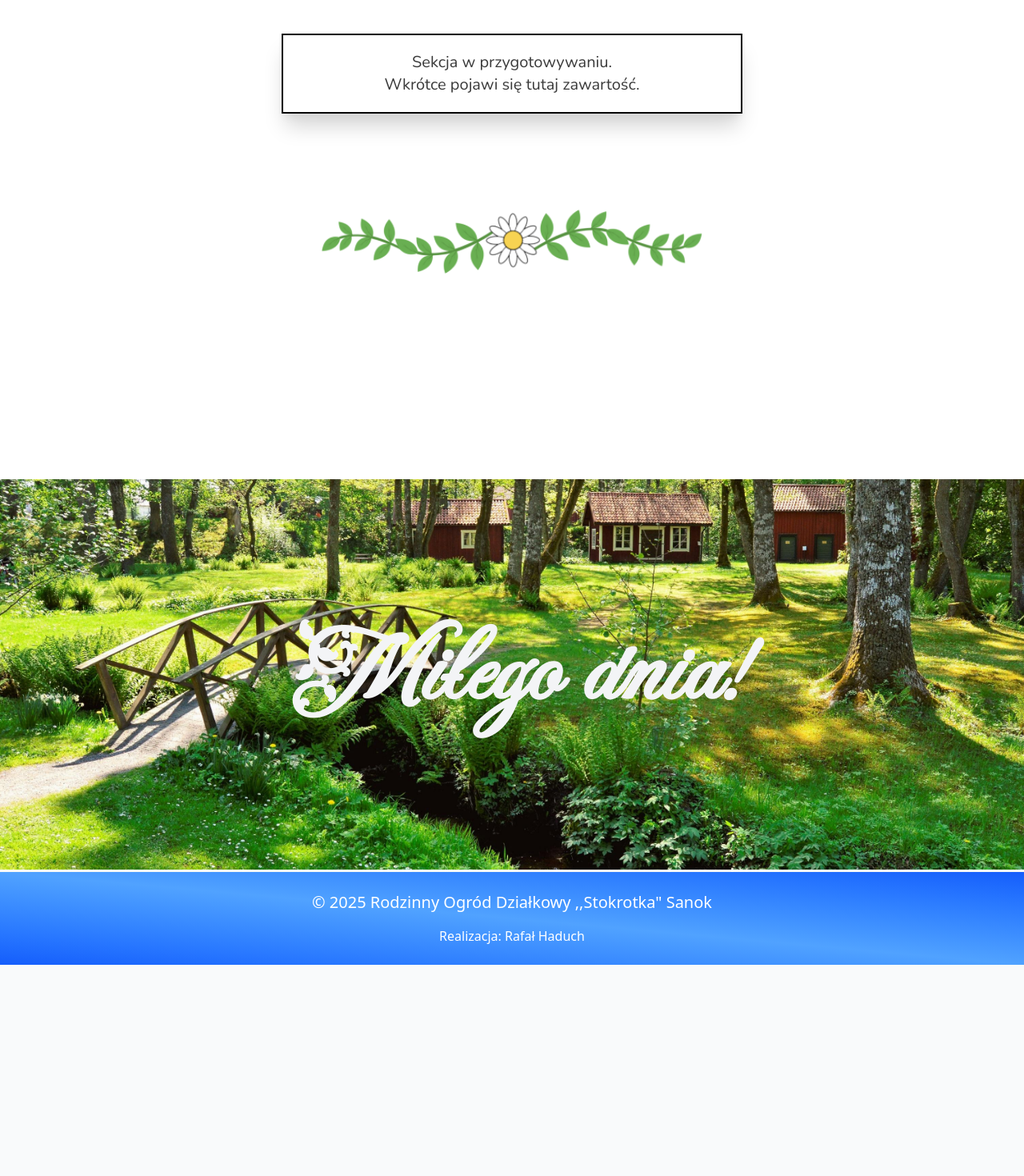
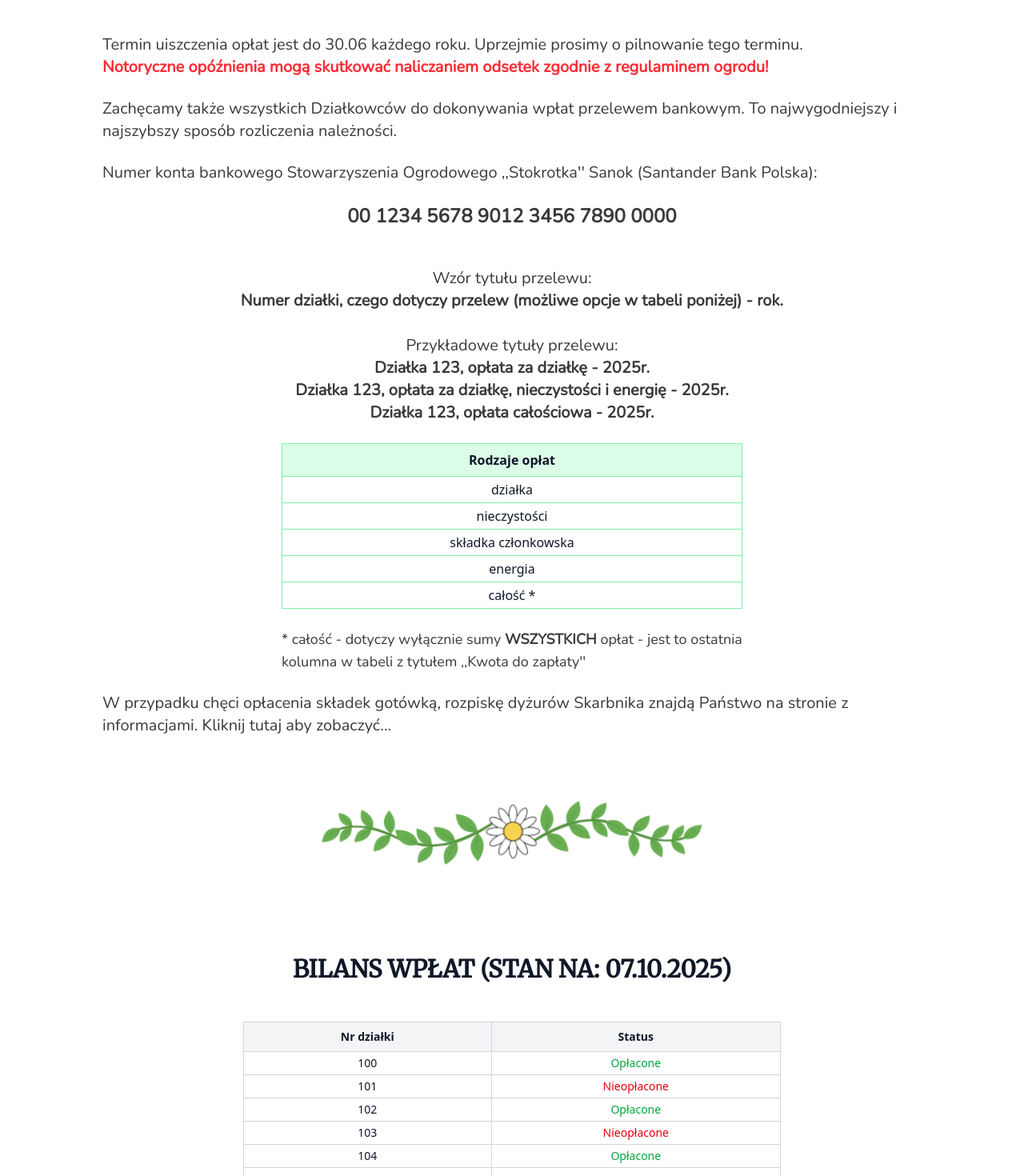
Before and after one commit to rafal-haduch/rod-stokrotka-portal, a Next.js app: page /fees in a window 1280 px wide. Shown: the part 760-2230 px from the top of the page at 80% size. Before the commit the page ends 1966 px from the top, so only its background shows below. Built offline with nearby package versions, Linux system fonts and the light colour scheme.

Commit message:
feat: add a lot of content to subpages
On pages: fees,  information.

```diff
--- a/app/contact/components/ContactForm.tsx
+++ b/app/contact/components/ContactForm.tsx
@@ -1,6 +1,7 @@
 'use client';
 
 import LineSeparator from '@/components/LineSeparator';
+import { useInView } from '@/lib/use-in-view';
 import { useState } from 'react';
 
 export default function ContactForm() {
--- a/app/contact/page.tsx
+++ b/app/contact/page.tsx
@@ -1,7 +1,10 @@
+'use client';
 import ImageSeparator from '@/components/ImageSeparator';
 import LineSeparator from '@/components/LineSeparator';
 import WorkInProgress from '@/components/WorkInProgress';
 import ContactForm from './components/ContactForm';
+import { useInView } from '@/lib/use-in-view';
+import { cn } from '@/lib/cn';
 
 interface Stat {
     label: string;
@@ -24,11 +27,14 @@ const associationData: associationData[] = [
 ];
 
 export default function ContactPage() {
+    const { ref: ref1, inView: visible1 } = useInView<HTMLHeadingElement>(0.3);
+    const { ref: ref2, inView: visible2 } = useInView<HTMLHeadingElement>(0.3);
+
     return (
         <article>
             <h1>Kontakt</h1>
             <LineSeparator />
-            <h2>
+            <h2 ref={ref1} className={cn(`h2-animate`, visible1 ? 'visible' : '')}>
                 Dane Stowarzyszenia Ogrodowego <br />
                 ,,Stokrotka" Sanok
             </h2>
@@ -73,7 +79,9 @@ export default function ContactPage() {
             <ImageSeparator />
 
             <section>
-                <h2>Formularz kontaktowy</h2>
+                <h2 ref={ref2} className={cn(`h2-animate`, visible2 ? 'visible' : '')}>
+                    Formularz kontaktowy
+                </h2>
                 <ContactForm />
             </section>
 
--- a/app/documents/page.tsx
+++ b/app/documents/page.tsx
@@ -1,13 +1,20 @@
+'use client';
 import ImageSeparator from '@/components/ImageSeparator';
 import LineSeparator from '@/components/LineSeparator';
 import ListOfDocuments from './components/ListOfDocuments';
+import { useInView } from '@/lib/use-in-view';
+import { cn } from '@/lib/cn';
 
 export default function DocumentsPage() {
+    const { ref: ref1, inView: visible1 } = useInView<HTMLHeadingElement>(0.3);
+
     return (
         <article>
             <h1>Dokumenty</h1>
             <LineSeparator />
-            <h2>Oficjalne dokumenty ROD ,,Stokrotka" Sanok</h2>
+            <h2 ref={ref1} className={cn(`h2-animate`, visible1 ? 'visible' : '')}>
+                Oficjalne dokumenty ROD ,,Stokrotka" Sanok
+            </h2>
             <section className="flex justify-center">
                 <ListOfDocuments />
             </section>
--- /dev/null
+++ b/app/fees/components/FeesTabel.tsx
@@ -0,0 +1,46 @@
+'use client';
+import React from 'react';
+
+type FeesStatus = 'Opłacone' | 'Nieopłacone' | '...';
+
+interface PlotFees {
+    nr: string;
+    status: FeesStatus;
+}
+
+const payments: PlotFees[] = [
+    { nr: '100', status: 'Opłacone' },
+    { nr: '101', status: 'Nieopłacone' },
+    { nr: '102', status: 'Opłacone' },
+    { nr: '103', status: 'Nieopłacone' },
+    { nr: '104', status: 'Opłacone' },
+    { nr: '...', status: '...' },
+    // ... kolejne działki
+];
+
+export default function FeesTable() {
+    return (
+        <table className="mx-auto w-full max-w-2xl border border-gray-300 text-center text-sm">
+            <thead className="bg-gray-100">
+                <tr>
+                    <th className="border border-gray-300 px-3 py-2">Nr działki</th>
+                    <th className="border border-gray-300 px-3 py-2">Status</th>
+                </tr>
+            </thead>
+            <tbody>
+                {payments.map(({ nr, status }) => (
+                    <tr key={nr} className="hover:bg-gray-50">
+                        <td className="border border-gray-300 px-3 py-1">{nr}</td>
+                        <td
+                            className={`border border-gray-300 px-3 py-1 font-medium ${
+                                status === 'Opłacone' ? 'text-green-600' : 'text-red-600'
+                            }`}
+                        >
+                            {status}
+                        </td>
+                    </tr>
+                ))}
+            </tbody>
+        </table>
+    );
+}
--- /dev/null
+++ b/app/fees/components/TableOfFeeTypes.tsx
@@ -0,0 +1,28 @@
+export default function TableOfFeeTypes() {
+    return (
+        <table className="mx-auto w-full max-w-xl border border-green-300 text-center">
+            <thead className="bg-green-100">
+                <tr>
+                    <th className="border border-green-300 px-3 py-2">Rodzaje opłat</th>
+                </tr>
+            </thead>
+            <tbody>
+                <tr className="hover:bg-green-50">
+                    <td className="border border-green-300 px-3 py-1">działka</td>
+                </tr>
+                <tr className="hover:bg-green-50">
+                    <td className="border border-green-300 px-3 py-1">nieczystości</td>
+                </tr>
+                <tr className="hover:bg-green-50">
+                    <td className="border border-green-300 px-3 py-1">składka członkowska</td>
+                </tr>
+                <tr className="hover:bg-green-50">
+                    <td className="border border-green-300 px-3 py-1">energia</td>
+                </tr>
+                <tr className="hover:bg-green-50">
+                    <td className="border border-green-300 px-3 py-1">całość *</td>
+                </tr>
+            </tbody>
+        </table>
+    );
+}
--- a/app/fees/page.tsx
+++ b/app/fees/page.tsx
@@ -1,17 +1,80 @@
+'use client';
 import ImageSeparator from '@/components/ImageSeparator';
 import LineSeparator from '@/components/LineSeparator';
 import WorkInProgress from '@/components/WorkInProgress';
+import { cn } from '@/lib/cn';
+import { useInView } from '@/lib/use-in-view';
+import Link from 'next/link';
+import FeesTable from './components/FeesTabel';
+import TableOfFeeTypes from './components/TableOfFeeTypes';
 
 export default function PaymentsPage() {
+    const { ref: ref1, inView: visible1 } = useInView<HTMLHeadingElement>(0.3);
+    const { ref: ref2, inView: visible2 } = useInView<HTMLHeadingElement>(0.3);
+
     return (
         <article>
             <h1>Opłaty</h1>
             <LineSeparator />
-            <h2>Informacje dotyczące płatności za użytkowanie ogrodu</h2>
-            <section>
-                <WorkInProgress />
+            <h2 ref={ref1} className={cn(`h2-animate`, visible1 ? 'visible' : '')}>
+                Informacje dotyczące płatności za użytkowanie ogrodu
+            </h2>
+            <section className="mx-auto max-w-5xl space-y-6">
+                <p className="">
+                    Termin uiszczenia opłat jest do 30.06 każdego roku. Uprzejmie prosimy o
+                    pilnowanie tego terminu. <br />
+                    <span className="font-bold text-red-500">
+                        Notoryczne opóźnienia mogą skutkować naliczaniem odsetek zgodnie z
+                        regulaminem ogrodu!
+                    </span>
+                </p>
+                <p>
+                    Zachęcamy także wszystkich Działkowców do dokonywania wpłat przelewem bankowym.
+                    To najwygodniejszy i najszybszy sposób rozliczenia należności.
+                </p>
+                <p className="">
+                    Numer konta bankowego Stowarzyszenia Ogrodowego ,,Stokrotka'' Sanok (Santander
+                    Bank Polska):
+                </p>
+                <p className="mb-12 text-center text-2xl font-bold">
+                    <span>00 1234 5678 9012 3456 7890 0000 </span>
+                </p>
+                <p className="text-center">
+                    Wzór tytułu przelewu: <br />
+                    <span className="font-bold">
+                        Numer działki, czego dotyczy przelew (możliwe opcje w tabeli poniżej) - rok.
+                    </span>
+                    <br />
+                    <br />
+                    Przykładowe tytuły przelewu:
+                    <br />
+                    <span className="font-bold">
+                        Działka 123, opłata za działkę - 2025r.
+                        <br />
+                        Działka 123, opłata za działkę, nieczystości i energię - 2025r.
+                        <br />
+                        Działka 123, opłata całościowa - 2025r.
+                        <br />
+                    </span>
+                </p>
+                <TableOfFeeTypes />
+                <p className="mx-auto max-w-xl text-lg">
+                    * całość - dotyczy wyłącznie sumy <span className="font-bold">WSZYSTKICH</span>{' '}
+                    opłat - jest to ostatnia kolumna w tabeli z tytułem ,,Kwota do zapłaty''
+                </p>
+                <p>
+                    W przypadku chęci opłacenia składek gotówką, rozpiskę dyżurów Skarbnika znajdą
+                    Państwo na stronie z informacjami.{' '}
+                    <Link href="/information">Kliknij tutaj aby zobaczyć...</Link>
+                </p>
             </section>
             <ImageSeparator />
+            <section className="mt-8 overflow-x-auto">
+                <h2 ref={ref2} className={cn(`h2-animate`, visible2 ? 'visible' : '')}>
+                    Bilans wpłat (stan na: 07.10.2025)
+                </h2>
+                <FeesTable />
+            </section>
         </article>
     );
 }
--- a/components/Footer.tsx
+++ b/components/Footer.tsx
@@ -1,8 +1,8 @@
 export default function Footer() {
     return (
-        <footer className="flex w-full flex-col gap-4 border-t-3 border-gray-50 bg-gradient-to-tr from-blue-600 via-blue-400 to-blue-600 py-6 text-center text-white">
+        <footer className="flex w-full flex-col gap-4 bg-green-500 py-6 text-center text-white">
             <span className="text-xl">© 2025 Rodzinny Ogród Działkowy ,,Stokrotka" Sanok</span>
-            <span>Realizacja: Rafał Haduch</span>
+            <span>Realizacja strony: Rafał Haduch</span>
         </footer>
     );
 }
--- a/components/Navbar.tsx
+++ b/components/Navbar.tsx
@@ -46,7 +46,7 @@ export default function Navbar() {
             className={cn(
                 'sticky top-0 z-50 mx-auto flex flex-wrap items-center justify-between',
                 'rounded-b-2xl border-b-3 border-gray-50',
-                'bg-gradient-to-tr from-blue-600 via-blue-400 to-blue-600',
+                'bg-gradient-to-br from-sky-300 via-blue-400 to-sky-300',
                 'px-4 py-2 [font-family:var(--font-aboreto)] font-bold'
             )}
         >
@@ -59,7 +59,7 @@ export default function Navbar() {
 
             {/* Desktop Menu */}
             {/* Nav */}
-            <ul className="hidden flex-wrap justify-center gap-x-8 gap-y-3 text-amber-50 xl:flex xl:flex-1">
+            <ul className="hidden flex-wrap justify-center gap-x-8 gap-y-3 text-gray-50 xl:flex xl:flex-1">
                 {navLink.map((item) => (
                     <li key={item.href} className="cursor-pointer hover:underline">
                         <Link href={item.href}>{item.name}</Link>
--- a/styles/globals.css
+++ b/styles/globals.css
@@ -34,7 +34,7 @@
     }
 
     main {
-        @apply mx-auto min-h-screen max-w-7xl bg-white px-2 py-8 shadow-2xl sm:px-4 md:px-10;
+        @apply mx-auto min-h-screen max-w-7xl bg-white px-4 py-8 shadow-2xl sm:px-10 md:px-10;
     }
 
     article {
@@ -54,6 +54,10 @@
     p {
         font-family: var(--font-lato);
         @apply text-foreground text-xl;
+    }
+
+    .consultation {
+        @apply font-extrabold text-pink-400;
     }
 }
 
```
Also changed, not shown: app/about-us/page.tsx (+9 -10 lines), app/information/page.tsx (+55 -1 lines).
